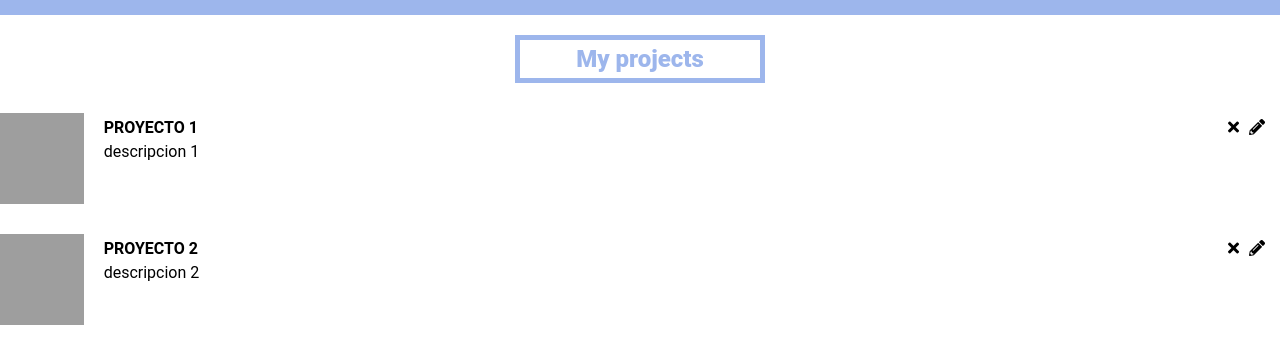
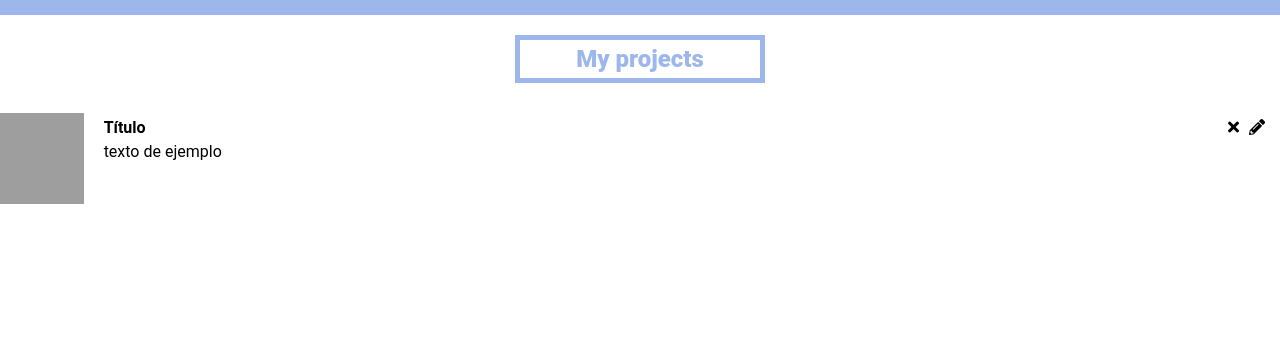
Before and after one commit to kgrafico/VUE-nas-formacion, a Vue app: page /#/ in a window 1280 px wide. Shown: the top 364 px of the page. Built offline with nearby package versions, Linux system fonts and the light colour scheme; grey boxes are pictures that could not be loaded.

Commit message:
removed data binding

```diff
--- a/src/containers/projects/index.vue
+++ b/src/containers/projects/index.vue
@@ -1,12 +1,12 @@
 <template>
   <section class="home">
     <div class="border"></div>
-    <h1>{{ logo }}</h1>
+    <h1>My projects</h1>
     <section class="project">
       <div class="image"></div>
       <div class="textContent">
         <div class="header-box">
-          <h4 class="title">{{ projects[0].title }}</h4>
+          <h4 class="title">Título</h4>
           <div class="btns">
             <span>
               <i class="fas fa-times"></i>
@@ -16,24 +16,7 @@
             </span>
           </div>
         </div>
-        <p class="text">{{ projects[0].text }}</p>
-      </div>
-    </section>
-    <section class="project">
-      <div class="image"></div>
-      <div class="textContent">
-        <div class="header-box">
-          <h4 class="title">{{ projects[1].title }}</h4>
-          <div class="btns">
-            <span>
-              <i class="fas fa-times"></i>
-            </span>
-            <span>
-              <i class="fas fa-pencil-alt"></i>
-            </span>
-          </div>
-        </div>
-        <p class="text">{{ projects[1].text }}</p>
+        <p class="text">texto de ejemplo</p>
       </div>
     </section>
   </section>
@@ -44,19 +27,6 @@ export default {
   name: "projects",
   props: [],
   data: () => ({
-    projects: [
-      {
-        id: 1,
-        title: "PROYECTO 1",
-        text: "descripcion 1"
-      },
-      {
-        id: 2,
-        title: "PROYECTO 2",
-        text: "descripcion 2"
-      }
-    ],
-    logo: "My projects"
   }),
   computed: {},
   methods: {}
```
